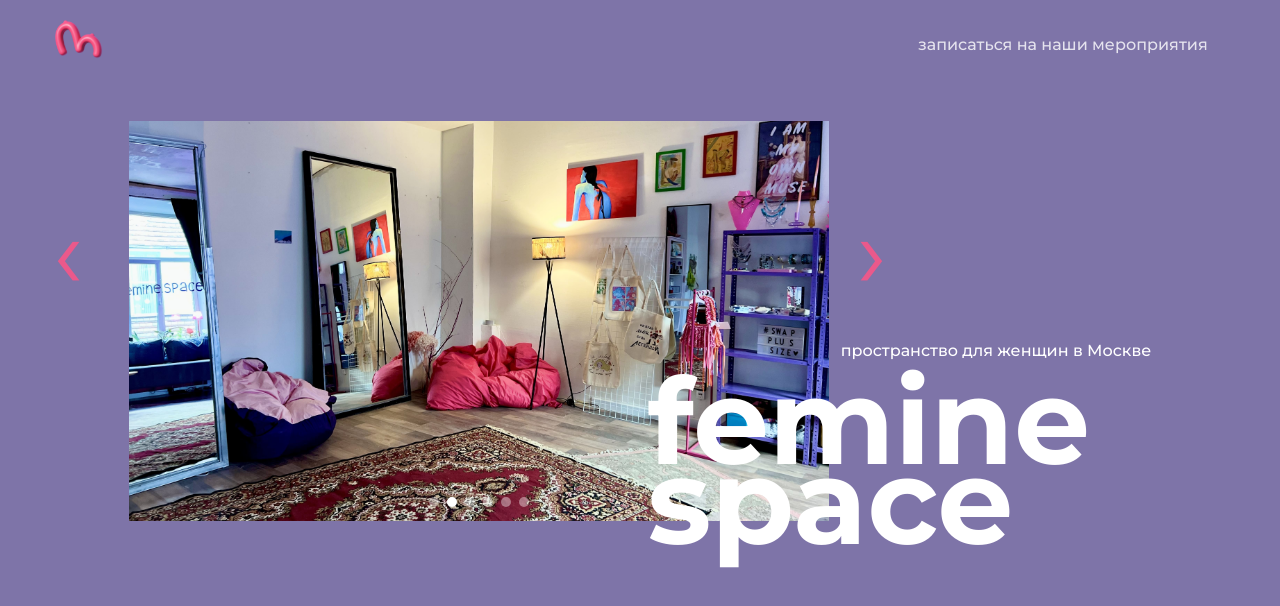
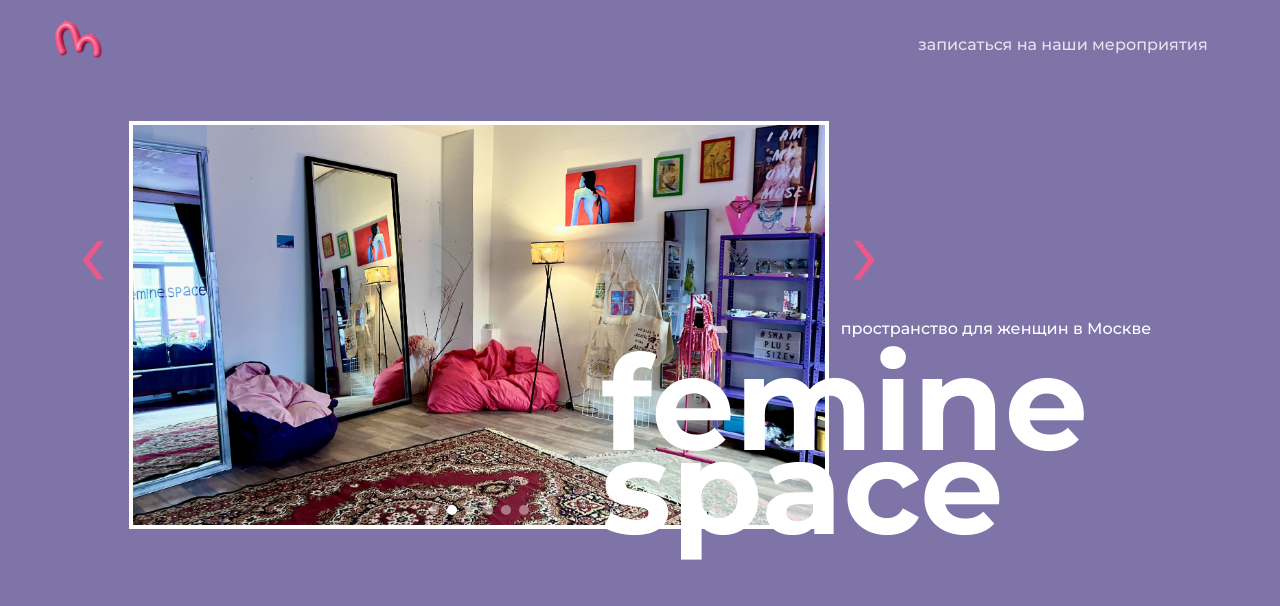
Before and after one commit to breadkvass/femine, a React (Vite) app: page / in a window 1280 px wide. Shown: the top 606 px of the page. Built offline with nearby package versions, Linux system fonts and the light colour scheme; a web font is replaced by a local one.

Commit message:
fix arrows position

```diff
--- a/src/components/SlideGallery/SlideGallery.module.css
+++ b/src/components/SlideGallery/SlideGallery.module.css
@@ -1,9 +1,16 @@
+.wrapper {
+  width: 100%;
+  max-width: 700px;
+  position: relative;
+}
+
 .gallery {
-  position: relative;
   width: 100%;
   max-width: 700px;
   overflow: hidden;
   background: #000;
+  border: 4px solid white;
+  /* position: relative; */
 }
 
 .slider {
@@ -31,7 +38,7 @@
 
 .arrow {
   position: absolute;
-  top: 50%;
+  top: 34%;
   transform: translateY(-50%);
   color: var(--feminist-pink);
   border: none;
@@ -41,7 +48,7 @@
   width: 24px;
   height: 24px;
   cursor: pointer;
-  transition: background 0.2s;
+  transition: background-color 0.2s;
   display: flex;
   align-items: center;
   justify-content: center;
@@ -50,11 +57,11 @@
 }
 
 .arrow:hover {
-  background: rgba(255,255,255,0.9);
+  background-color: rgba(255,255,255,0.9);
 }
 
-.left { left: 56px;  }
-.right { left: 860px; }
+.left { left: -48px;  }
+.right { right: -48px; }
 
 .dots {
   position: absolute;
@@ -70,9 +77,9 @@
   height: 10px;
   border-radius: 50%;
   border: none;
-  background: rgba(255,255,255,0.4);
+  background-color: rgba(255,255,255,0.4);
   cursor: pointer;
-  transition: background 0.2s;
+  transition: background-color 0.2s;
 }
 
 .dot.active {
--- a/src/components/SlideGallery/SlideGallery.tsx
+++ b/src/components/SlideGallery/SlideGallery.tsx
@@ -58,12 +58,12 @@ const SlideGallery: React.FC<SlideGalleryProps> = ({
   };
 
   return (
-    <>
+    <div className={styles.wrapper}>
       <div
         className={`${styles.gallery} ${className || ''}`}
         onTouchStart={handleTouchStart}
-      onTouchEnd={handleTouchEnd}
-    >
+        onTouchEnd={handleTouchEnd}>
+
         {/* Слайды */}
         <div
           className={styles.slider}
@@ -74,6 +74,7 @@ const SlideGallery: React.FC<SlideGalleryProps> = ({
               <img src={src} alt={`slide-${i + 1}`} draggable={false} />
             </div>
           ))}
+
         </div>
 
 
@@ -102,8 +103,7 @@ const SlideGallery: React.FC<SlideGalleryProps> = ({
           </button>
         </>
       )}
-    </>
-
+    </div>
   );
 };
 
--- a/src/pages/home/HomePage.module.css
+++ b/src/pages/home/HomePage.module.css
@@ -18,19 +18,17 @@
   height: 400px;
   justify-content: flex-start;
   flex-direction: column;
-  /* margin: 0 auto; */
 }
 
 .title {
   position: absolute;
-  bottom: -20px;
-  right: 190px;
+  bottom: 0;
+  right: 192px;
   font-weight: 600;
-  font-size: 120px;
+  font-size: 132px;
   width: min-content;
-  line-height: 80px;
+  line-height: 84px;
   color: white;
-  /* margin-top: auto; */
 }
 
 .description {
@@ -38,7 +36,7 @@
   font-weight: 500;
   font-size: 16px;
   line-height: 20px;
-  margin-bottom: 160px;
+  margin-bottom: 190px;
 }
 
 .hero span {
```
Lines whose indentation alone changed are shown as unchanged.
